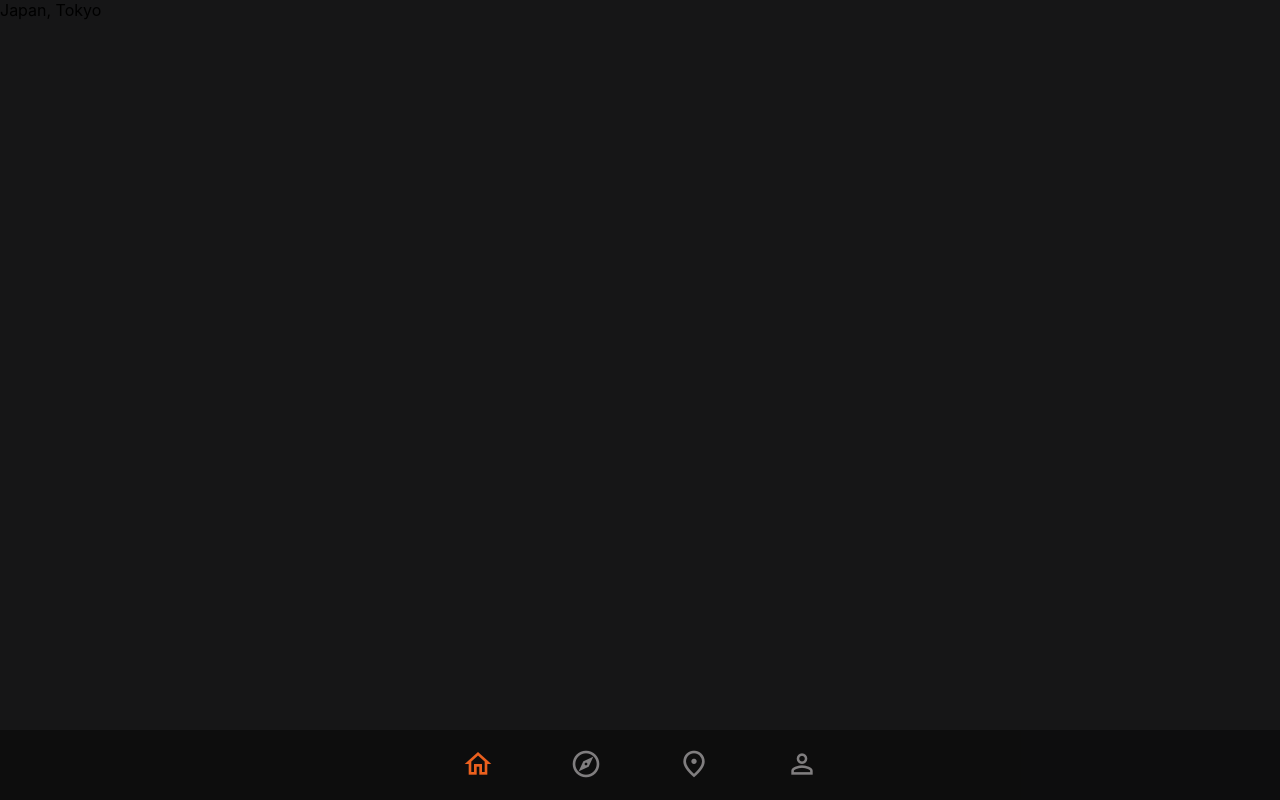
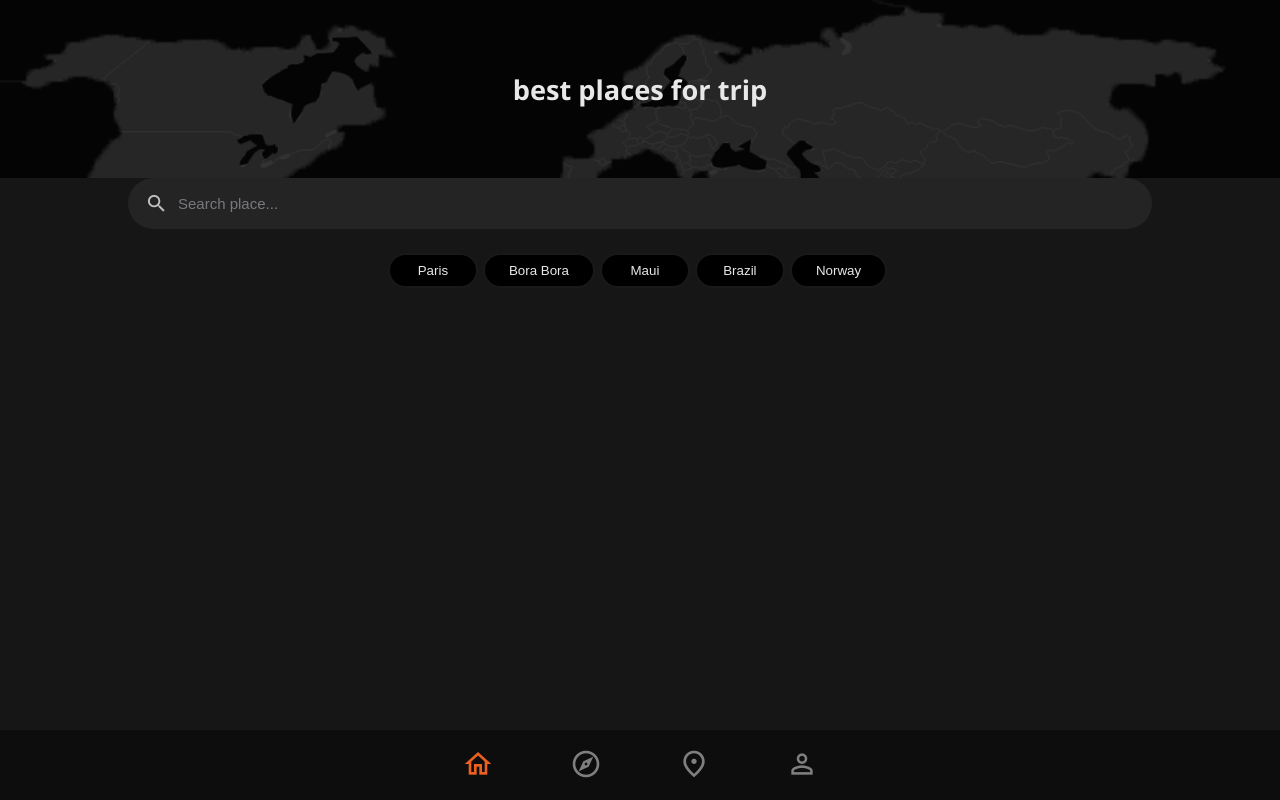
Before and after one commit to avvakumovid/travelapp, a Next.js app: page / in a window 1280 px wide. Built offline with nearby package versions, Linux system fonts and the light colour scheme.

Commit message:
Feat(Top): Top Section

```diff
--- /dev/null
+++ b/app/components/elements/Filters/Filters.module.scss
@@ -0,0 +1,30 @@
+@import '../../../../styles/_variable.scss';
+
+.wrapper {
+
+    display: flex;
+    flex-wrap: wrap;
+
+    align-items: center;
+    justify-content: center;
+
+    >button {
+        padding: 0.5rem 1.5rem;
+        margin: 0 5px 8px 0;
+        border-radius: 30px;
+        border: 2px solid rgba($grey, 0.2);
+        background-color: black;
+        color: $white;
+        min-width: 90px;
+        transition: .4s ease;
+
+    }
+
+    &:last-child {
+        margin-right: 0;
+    }
+
+    >button.active {
+        border-color: rgba($accent, 0.5);
+    }
+}
--- /dev/null
+++ b/app/components/elements/Filters/Filters.tsx
@@ -0,0 +1,45 @@
+import styles from './Filters.module.scss';
+import cn from 'classnames';
+import React, { FC, useState } from 'react';
+
+const cities = [
+  {
+    location: 'Paris',
+  },
+  {
+    location: 'Bora Bora',
+  },
+  {
+    location: 'Maui',
+  },
+  {
+    location: 'Brazil',
+  },
+  {
+    location: 'Norway',
+  },
+];
+
+const Filters: FC = () => {
+  const [filter, setFilter] = useState('');
+
+  return (
+    <div className={styles.wrapper}>
+      {cities.map(city => {
+        return (
+          <button
+            onClick={() => {
+              setFilter(city.location);
+            }}
+            key={city.location}
+            className={cn({ [styles.active]: city.location == filter })}
+          >
+            {city.location}
+          </button>
+        );
+      })}
+    </div>
+  );
+};
+
+export default Filters;
--- /dev/null
+++ b/app/components/elements/Home/HeadingSection/HeadingSection.module.scss
@@ -0,0 +1,33 @@
+@import '../../../../../styles/_variable.scss';
+
+.seaction {
+  display: flex;
+  justify-content: center;
+  flex-direction: column;
+  background-size: cover;
+  background-position: top center;
+  position: relative;
+
+
+  &::before {
+    content: '';
+    position: absolute;
+    background-color: $bg-color;
+    opacity: 0.8;
+    width: 100%;
+    height: 100%;
+    top: 0;
+    left: 0;
+  }
+
+  >div {
+    z-index: 1;
+  }
+
+  h1 {
+    color: $white;
+    text-align: center;
+    padding: 3rem 0;
+    font-size: 1.7em;
+  }
+}
--- /dev/null
+++ b/app/components/elements/Home/HeadingSection/HeadingSection.tsx
@@ -0,0 +1,20 @@
+import React, { FC } from 'react';
+import styles from './HeadingSection.module.scss';
+import mapImg from '../../../../../assets/images/map.png';
+
+const HeadingSection: FC = () => {
+  return (
+    <section
+      className={styles.seaction}
+      style={{
+        backgroundImage: `url('${mapImg.src}')`,
+      }}
+    >
+      <div>
+        <h1>best places for trip</h1>
+      </div>
+    </section>
+  );
+};
+
+export default HeadingSection;
--- /dev/null
+++ b/app/components/elements/Search/Search.module.scss
@@ -0,0 +1,42 @@
+@import '../../../../styles/_variable.scss';
+
+.search {
+  display: flex;
+  align-items: center;
+
+  background-color: rgba(255, 255, 255, 0.06);
+  border-radius: 30px;
+  border: 1px solid transparent;
+  transition: .4s ease;
+
+  padding: 0 1rem;
+  margin-bottom: 1.5rem;
+
+  &:focus-within {
+    border-color: rgba($accent, 0.5);
+    >span {
+      // color: rgba($accent, 0.5);
+      font-size: 26px;
+      }
+  }
+
+  > span {
+    margin-right: 10px;
+    color: $white;
+    opacity: 0.8;
+    transition: 0.8s ease;
+    font-size: 23px;
+  }
+  > input {
+    padding: 1rem 0;
+    background-color: transparent;
+    outline: none;
+    font-size: 15px;
+    width: 100%;
+    color: $white;
+
+    &::placeholder {
+      color: #7a787d;
+    }
+  }
+}
--- /dev/null
+++ b/app/components/elements/Search/Search.tsx
@@ -0,0 +1,20 @@
+import React, { FC, useState } from 'react';
+import styles from './Search.module.scss';
+
+const Search: FC = () => {
+  const [searchTerm, setSearchTerm] = useState('');
+
+  return (
+    <div className={styles.search}>
+      <span className='material-icons-outlined'>search</span>
+      <input
+        type='text'
+        onChange={e => setSearchTerm(e.target.value)}
+        value={searchTerm}
+        placeholder='Search place...'
+      />
+    </div>
+  );
+};
+
+export default Search;
--- a/package.json
+++ b/package.json
@@ -9,6 +9,7 @@
     "lint": "next lint"
   },
   "dependencies": {
+    "classnames": "^2.3.2",
     "material-icons": "^1.12.0",
     "next": "12.3.1",
     "react": "18.2.0",
--- a/pages/index.tsx
+++ b/pages/index.tsx
@@ -2,12 +2,23 @@ import { Layout } from '../app/components/common/Layout';
 import React from 'react';
 import { GetServerSideProps, GetStaticProps, NextPage } from 'next';
 import { IPlace } from './../app/types/plcae';
+import HeadingSection from '../app/components/elements/Home/HeadingSection/HeadingSection';
+import Search from '../app/components/elements/Search/Search';
+import Filters from '../app/components/elements/Filters/Filters';
 
 interface IHome {
   places: IPlace[];
 }
 const Home: NextPage<IHome> = ({ places }) => {
-  return <Layout>{places.map(place => place.location)}</Layout>;
+  return (
+    <Layout>
+      <HeadingSection />
+      <div style={{ width: '80%', margin: '0 auto' }}>
+        <Search />
+        <Filters />
+      </div>
+    </Layout>
+  );
 };
 
 export const getStaticProps: GetStaticProps = async () => {
--- a/styles/_variable.scss
+++ b/styles/_variable.scss
@@ -1,2 +1,4 @@
 $accent: #eb601e;
 $grey: #807e7f;
+$bg-color: #000;
+$white: #e8e8e8;
--- a/styles/globals.scss
+++ b/styles/globals.scss
@@ -1,11 +1,10 @@
 @import 'material-icons/iconfont/material-icons.scss';
-
+@import url('https://fonts.googleapis.com/css2?family=Open+Sans:ital,wght@0,300;0,400;0,500;0,700;1,400&display=swap');
 html,
 body {
   padding: 0;
   margin: 0;
-  font-family: -apple-system, BlinkMacSystemFont, Segoe UI, Roboto, Oxygen,
-    Ubuntu, Cantarell, Fira Sans, Droid Sans, Helvetica Neue, sans-serif;
+  font-family: 'Open Sans', sans-serif;
   background-color: #161617;
 }
 
```
Also changed, not shown: assets/images/map.png, 1 other file (tests, documents, lock files or other folders).
